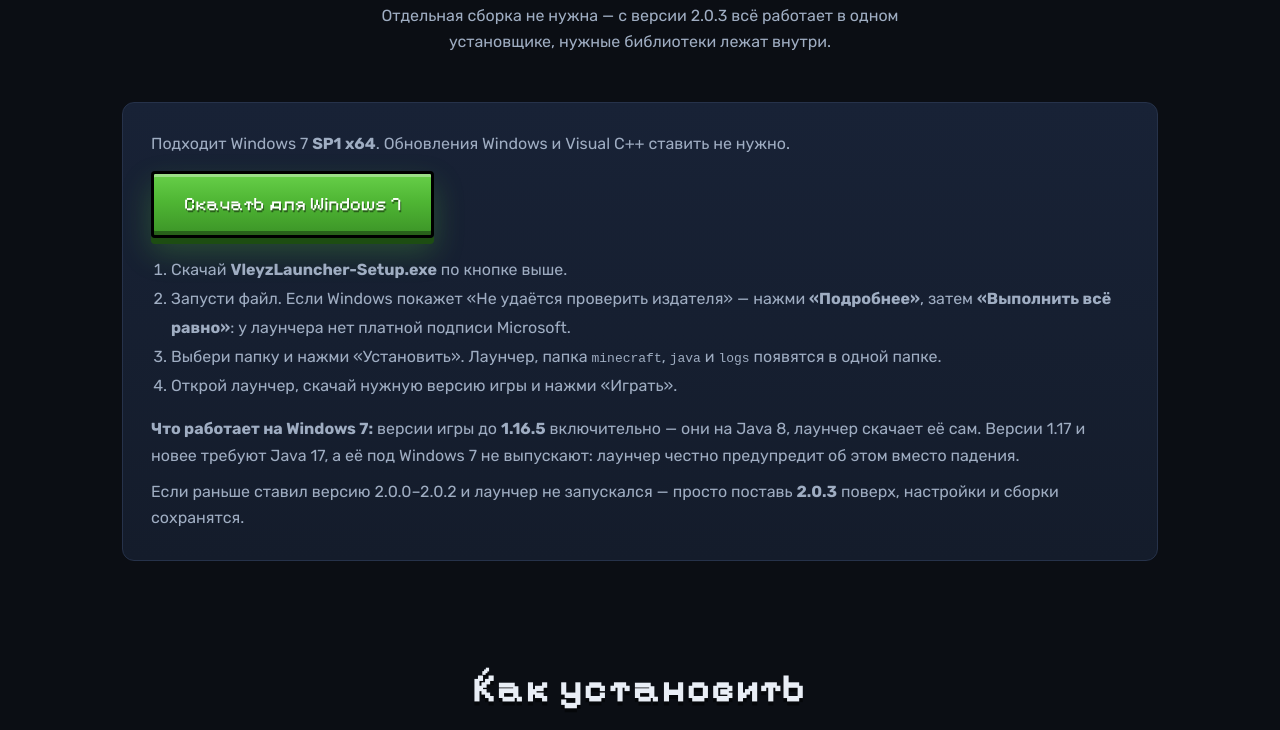
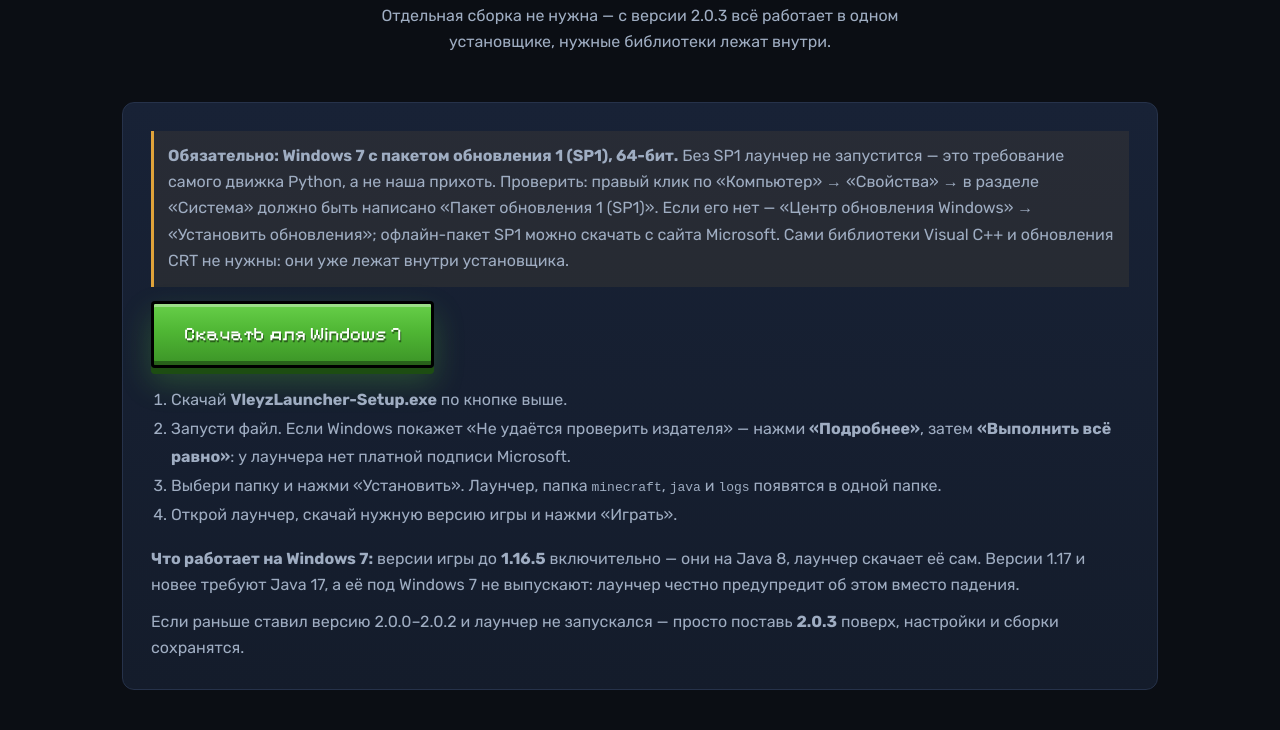
Before and after one commit to Vleyz25/VleyzLauncher, a plain HTML site: page docs/index.html in a window 1280 px wide. Shown: the part 4172-4902 px from the top of the page. Drawn offline with Linux system fonts and the light colour scheme; no server answers.

Commit message:
site: Windows 7 требует SP1 - явное требование и пункт в FAQ

```diff
--- a/docs/index.html
+++ b/docs/index.html
@@ -311,7 +311,13 @@
     <h2 class="sec-title reveal">Windows 7: как установить</h2>
     <p class="sec-sub reveal">Отдельная сборка не нужна — с версии 2.0.3 всё работает в одном установщике, нужные библиотеки лежат внутри.</p>
     <div class="panel reveal">
-      <p style="margin:0 0 14px;color:var(--muted)">Подходит Windows 7 <b>SP1 x64</b>. Обновления Windows и Visual C++ ставить не нужно.</p>
+      <p style="margin:0 0 14px;padding:12px 14px;border-left:3px solid #e0a33a;background:rgba(224,163,58,.08);color:var(--muted)">
+        <b>Обязательно: Windows 7 с пакетом обновления 1 (SP1), 64-бит.</b> Без SP1 лаунчер не запустится — это требование самого движка Python, а не наша прихоть.
+        Проверить: правый клик по «Компьютер» → «Свойства» → в разделе «Система» должно быть написано
+        «Пакет обновления 1 (SP1)». Если его нет — «Центр обновления Windows» → «Установить обновления»;
+        офлайн-пакет SP1 можно скачать с сайта Microsoft.
+        Сами библиотеки Visual C++ и обновления CRT не нужны: они уже лежат внутри установщика.
+      </p>
       <p style="margin:0 0 18px">
         <a class="btn" href="https://github.com/Vleyz25/VleyzLauncher/releases/latest/download/VleyzLauncher-Setup.exe" rel="noopener">Скачать для Windows 7</a>
       </p>
@@ -374,6 +380,7 @@
     <h2 class="sec-title reveal">Частые вопросы</h2>
     <p class="sec-sub reveal">Коротко о том, что спрашивают чаще всего.</p>
     <div class="faq">
+    <details class="reveal"><summary>У меня Windows 7 и лаунчер не запускается</summary><div class="a">Проверь пакет обновления: «Компьютер» → «Свойства» → «Система», там должно быть «Пакет обновления 1 (SP1)». Без SP1 не запустится ни один лаунчер на Python — движку нужны функции системы, которых в исходной Windows 7 нет. Поставь SP1 через «Центр обновления Windows» (около 900 МБ, бесплатно), перезагрузись и запусти установщик 2.0.3 заново — он уже содержит нужные библиотеки, дополнительно ничего ставить не надо. Версии игры на Windows 7 доступны до 1.16.5.</div></details>
       <details class="reveal"><summary>Куда скачивается игра?</summary><div class="a">По умолчанию в <code>%APPDATA%\VleyzLauncher\minecraft</code>. Папку можно поменять в настройках. Твой обычный <code>.minecraft</code> лаунчер не трогает.</div></details>
       <details class="reveal"><summary>Где настройки, аккаунты и логи?</summary><div class="a">В <code>%APPDATA%\VleyzLauncher</code>: <code>config.json</code> и папка <code>logs</code>. Пароль и токены Ely.by, токены Microsoft шифруются через Windows DPAPI и не читаются на другом ПК.</div></details>
       <details class="reveal"><summary>Как обновляться?</summary><div class="a">Лаунчер сам проверяет релизы на GitHub при запуске. Если вышла новая версия, появляется окно с предложением обновиться: установщик скачивается, сверяется SHA256, ставится поверх, лаунчер перезапускается сам. Профили, миры и настройки сохраняются. Можно и вручную поставить новый <code>VleyzLauncher-Setup.exe</code>.</div></details>
```
